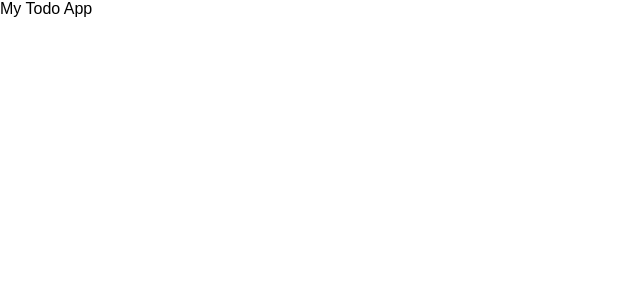
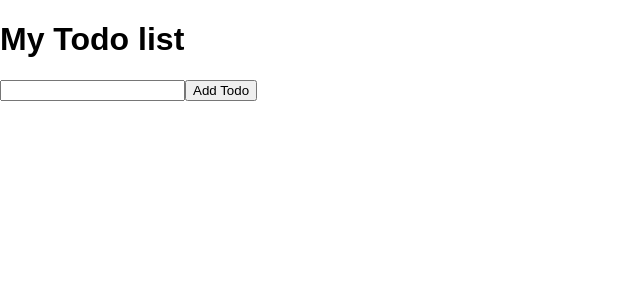
Before and after one commit to gast499/react-todolist, a React (Create React App) app: page / in a window 1280 px wide. Shown: the top 300 px of the page, without its empty margins (0-640 px from the left). Built offline with nearby package versions, Linux system fonts and the light colour scheme.

Commit message:
setup add Todo and its tests

```diff
--- a/package.json
+++ b/package.json
@@ -27,6 +27,7 @@
     "eslint-plugin-import": "^2.11.0",
     "eslint-plugin-jsx-a11y": "^6.0.3",
     "eslint-plugin-react": "^7.7.0",
+    "prop-types": "^15.6.1",
     "react-scripts-ts": "2.8.0",
     "react-test-renderer": "^16.3.2",
     "selenium-standalone": "^6.14.0",
--- a/src/App.js
+++ b/src/App.js
@@ -1,7 +1,11 @@
 import React from 'react';
-import './App.css';
+import AddTodo from './components/addTodo/';
 
 const App = () => (
-    <div>My Todo App</div>
+    <div>
+        <h1>My Todo list</h1>
+        <AddTodo submitTodo={() => {}} />
+    </div>
 );
+
 export default App;
--- /dev/null
+++ b/src/components/addTodo/index.js
@@ -0,0 +1,36 @@
+import React from 'react';
+import PropTypes from 'prop-types';
+
+const AddTodo = ({ submitTodo }) => {
+    let input;
+
+    return (
+        <div>
+            <form
+                onSubmit={(event) => {
+                    event.preventDefault();
+                    submitTodo(input.value);
+                    input.value = '';
+                }}
+            >
+
+                <input
+                    className="todo-input"
+                    ref={(element) => {
+                        input = element;
+                    }}
+                />
+
+                <button type="submit" className="todo-submit">
+                    Add Todo
+                </button>
+            </form>
+        </div>
+    );
+};
+
+AddTodo.propTypes = {
+    submitTodo: PropTypes.func.isRequired,
+};
+
+export default AddTodo;
```
Also changed, not shown: e2etests/test.js (+10 -0 lines), src/components/addTodo/test.js (added, +40 -0 lines), errorShots/ERROR_chrome_2018-04-21T18-14-26.168Z.png (added), 1 other file (tests, documents, lock files or other folders).
